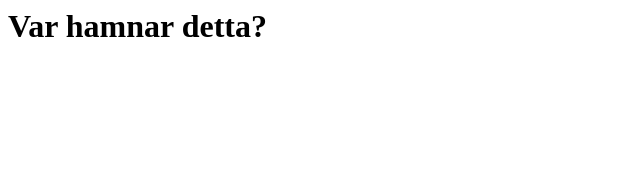
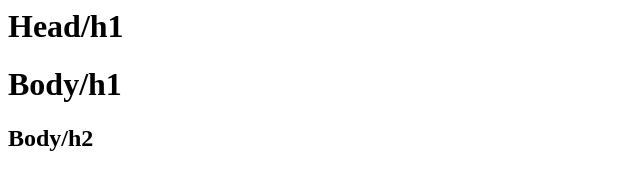
Before and after one commit to theanarch/JavaScript1, a plain HTML site: page index.html in a window 1280 px wide. Shown: the whole page, without its empty margins (0-640 px from the left). Drawn offline with Linux system fonts and the light colour scheme.

Commit message:
Adding more changes

```diff
--- /dev/null
+++ b/asdf.txt
@@ -0,0 +1 @@
+sadfsdf
--- a/index.html
+++ b/index.html
@@ -2,10 +2,11 @@
 
     <head>
         <title>Gym</title>
+        <h1>Head/h1</h1>
     </head>
 
     <body>
-        <h1>Var hamnar detta?</h1>
-
+        <h1>Body/h1<h1>
+        <h2>Body/h2</h2>
     </body>
 </html>
```
